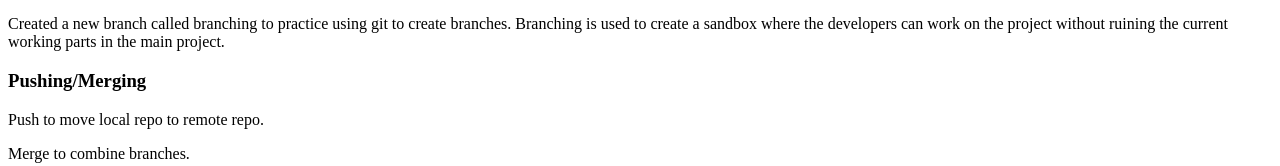
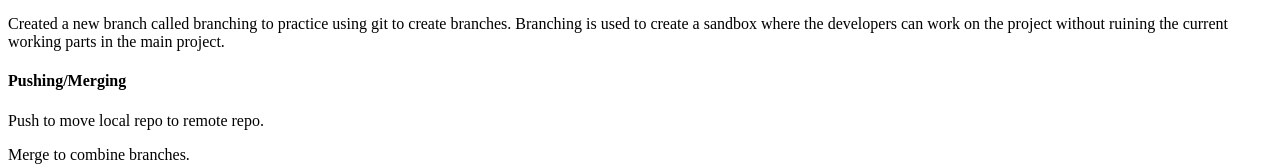
Before and after one commit to ivyT26/FirstTime-LearnGit, a plain HTML site: page index.html in a window 1280 px wide. Shown: the part 193-359 px from the top of the page. Drawn offline with Linux system fonts and the light colour scheme.

Commit message:
updated master with step 5 and deleting info.

```diff
--- a/index.html
+++ b/index.html
@@ -9,6 +9,6 @@
     without ruining the current working parts in the main project.
 </p>
 
-<h3>Pushing/Merging</h3>
+<h4>Pushing/Merging</h4>
 <p>Push to move local repo to remote repo.</p>
 <p>Merge to combine branches.</p>
```
Also changed, not shown: 1 other file.
